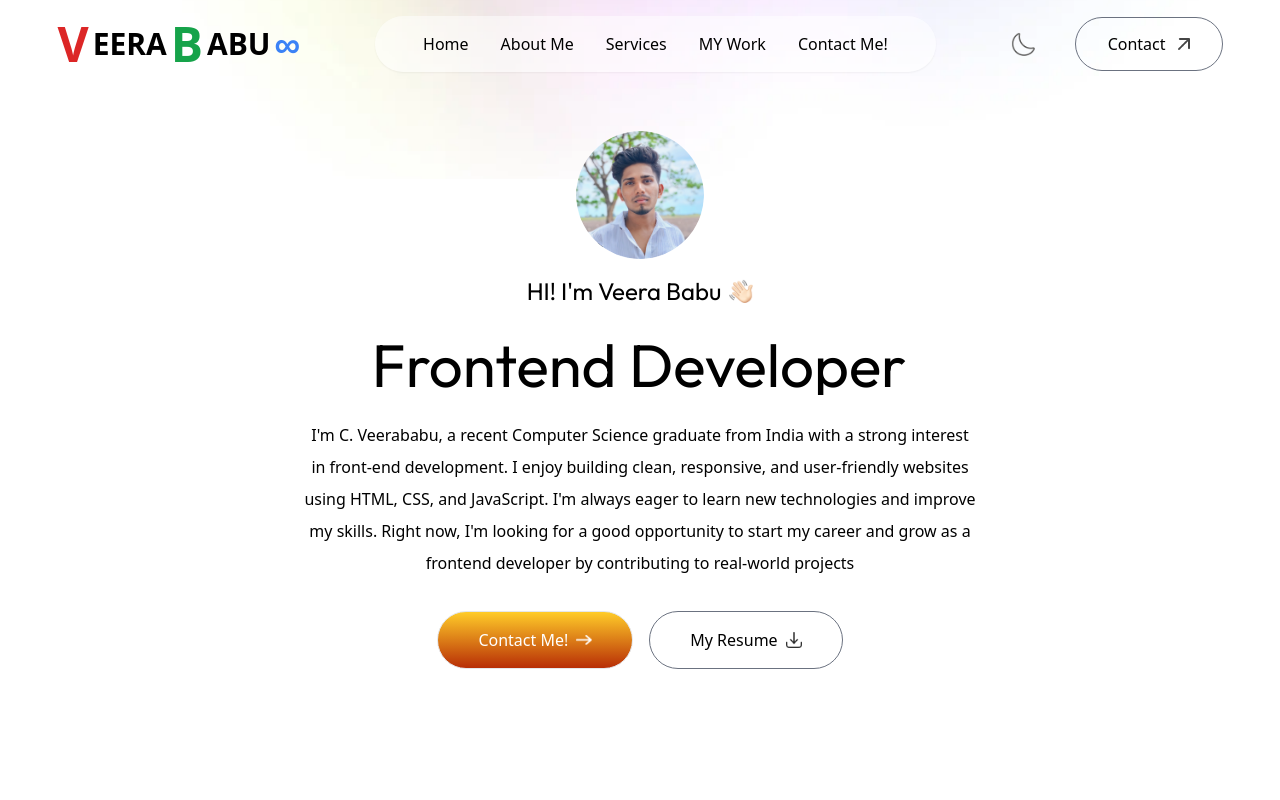
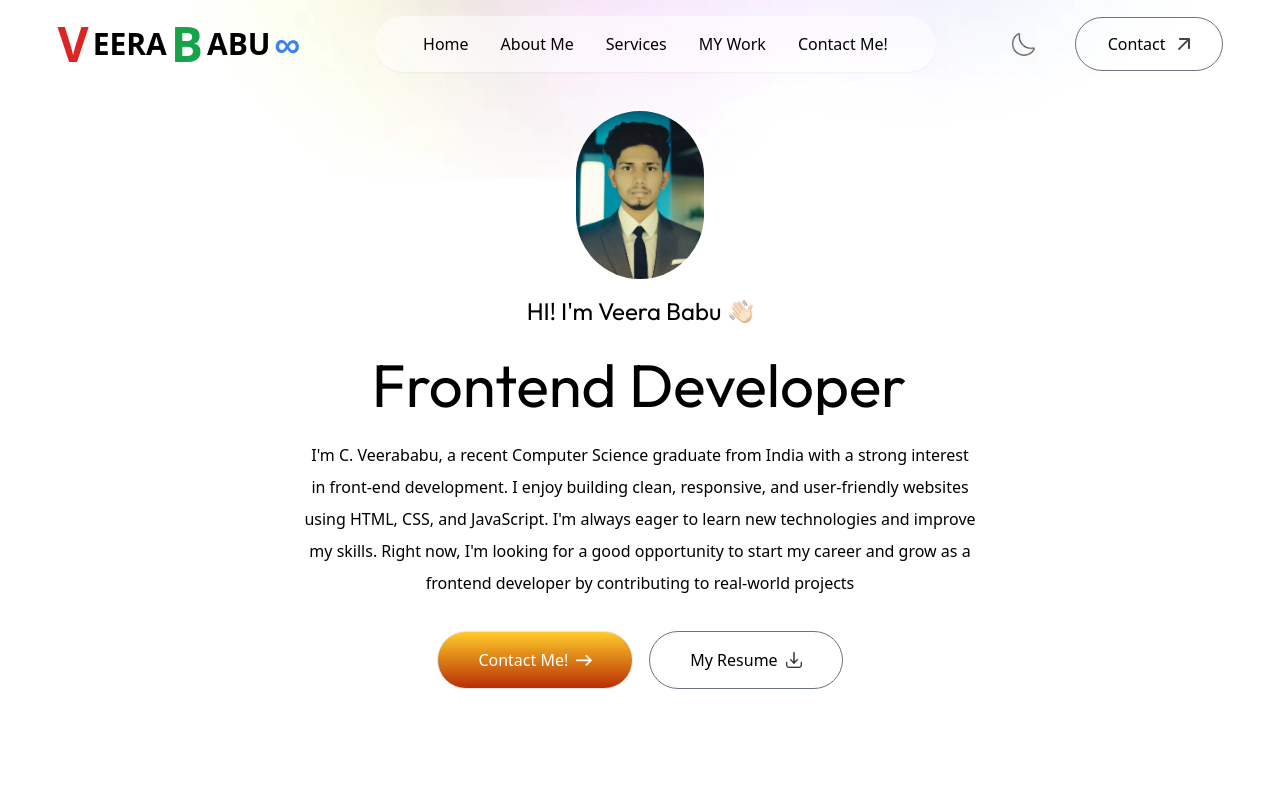
Before and after one commit to Cveerababu15/Portfolia-Veera, a plain HTML site: page index.html in a window 1280 px wide. Shown: the top 800 px of the page. Drawn offline with nearby package versions, Linux system fonts and the light colour scheme; a web font is replaced by a local one.

Commit message:
Update index.html
chnegd the image

```diff
--- a/index.html
+++ b/index.html
@@ -70,7 +70,7 @@
 
     <!-- Header section-->
  <div class="w-11/12 max-w-3xl text-center mx-auto h-screen flex flex-col items-center justify-center gap-4">
-    <img src="veera image circle.png" alt="" class="rounded-full w-32">
+    <img src="image (1).png" alt="" class="rounded-full w-32">
     <h3 class="flex items-center gap-2 text-xl md:text-2xl mb-3 font-outfit">HI! I'm Veera Babu <img src="hand-icon.png" alt="" class="w-6"></h3>
     <h1 class="text-3xl sm:text-6xl lg:text-66px font-outfit">
         <span class="text-highlight">Frontend Developer</span>
```
